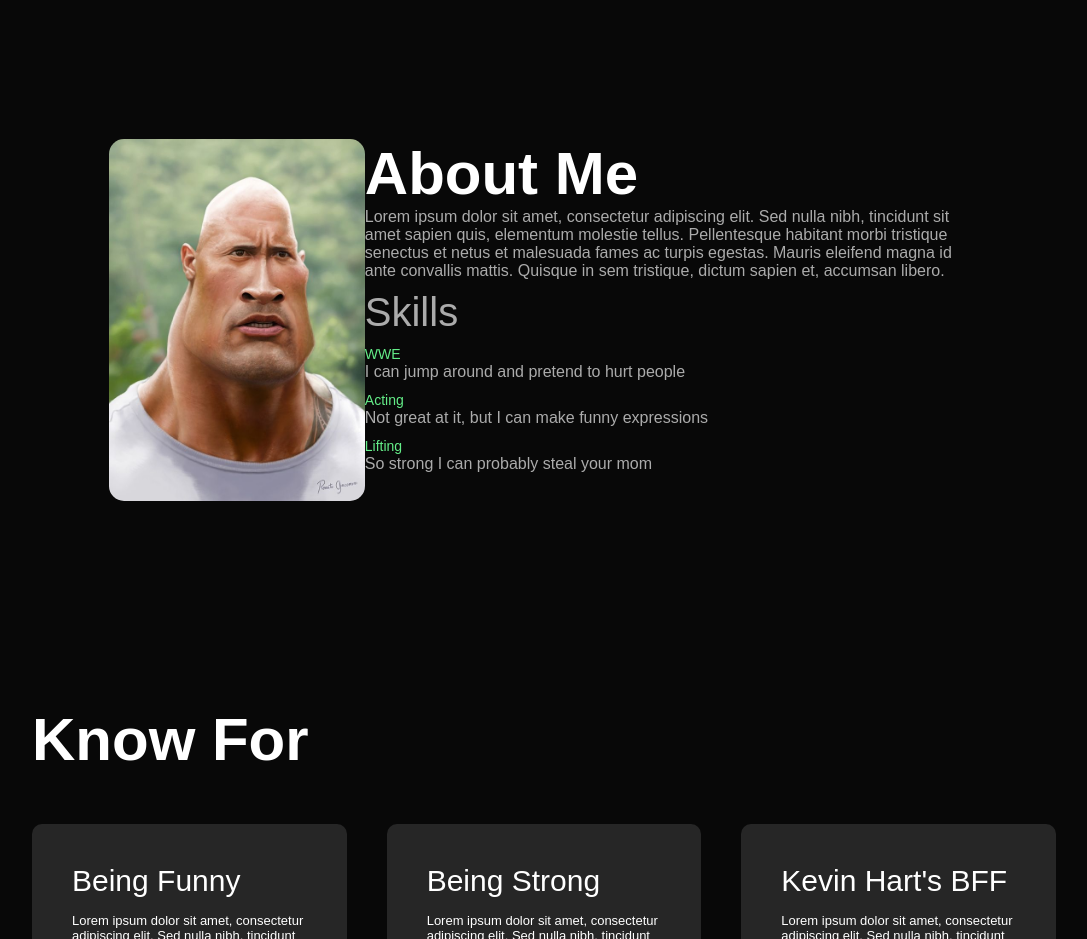
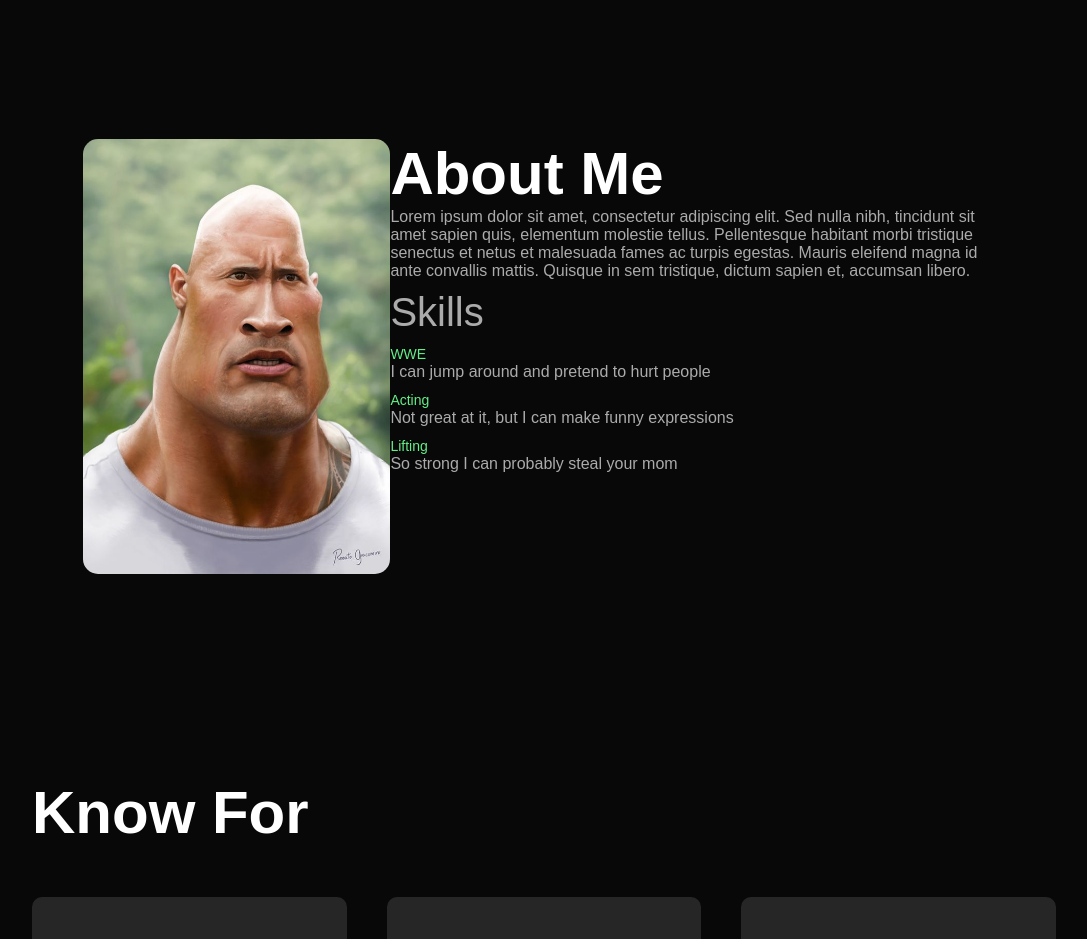
Before and after one commit to RVCC-IDMX/midterm2022-RicardoPina, a plain HTML site: page index.html in a window 1280 px wide. Shown: the part 1220-2159 px from the top of the page, without its empty margins (96-1183 px from the left). Drawn offline with Linux system fonts and the light colour scheme.

Commit message:
style changes

```diff
--- a/css/style.css
+++ b/css/style.css
@@ -78,12 +78,13 @@ nav ul li a:hover::after {
 }
 
 .about-col-1 {
-  flex-basis: 25%;
+  flex-basis: 30%;
 }
 .about-col-1 img {
   width: 100%;
-  max-width: 350px;
+  max-width: 400px;
   border-radius: 15px;
+  /* padding-right: 20px; */
 }
 .about-col-2 {
   flex-basis: 60%;
```
